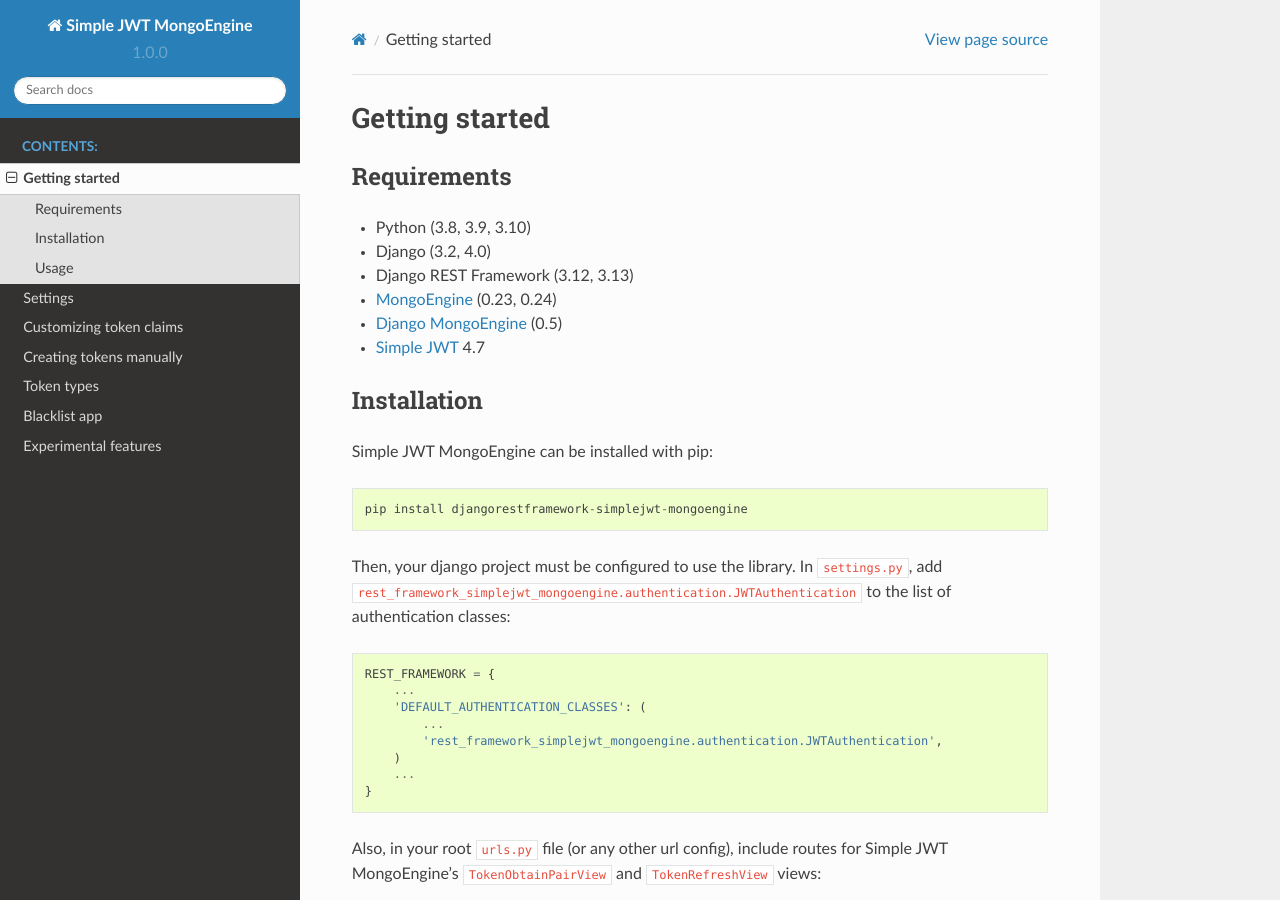
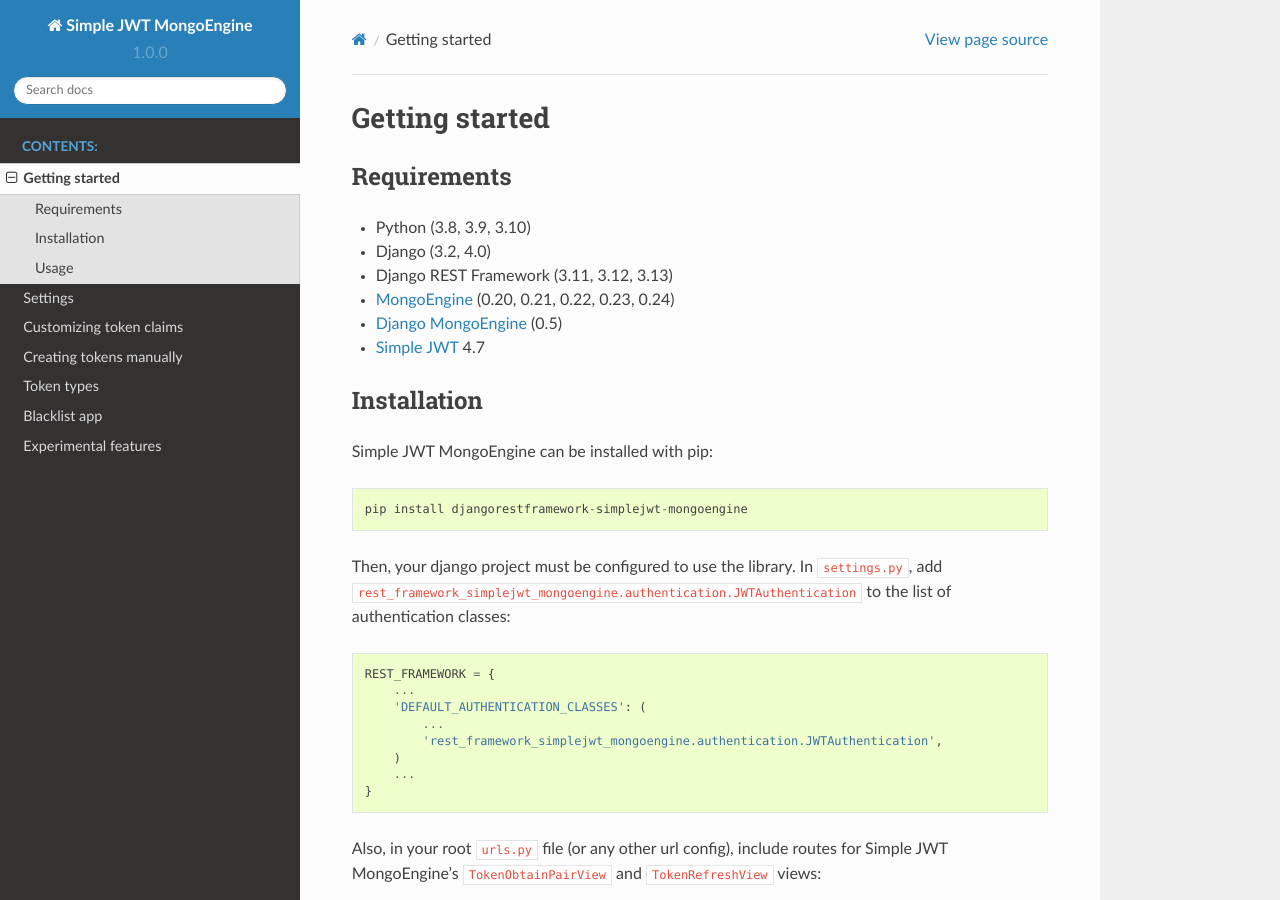
Before and after one commit to ngocngoan/djangorestframework-simplejwt-mongoengine, a Sphinx documentation site: the page built from docs/getting_started.rst, in a window 1280 px wide and 900 px high. Built offline with Sphinx 7.4.7 and the Read the Docs theme 2.0.0, drawn with Linux system fonts in a browser that asks for light colours.

Commit message:
confirm supports for drf 3.11, mongoengine 0.20, 0.21, 0.22

```diff
--- a/docs/getting_started.rst
+++ b/docs/getting_started.rst
@@ -8,8 +8,8 @@
 
 * Python (3.8, 3.9, 3.10)
 * Django (3.2, 4.0)
-* Django REST Framework (3.12, 3.13)
-* `MongoEngine`_ (0.23, 0.24)
+* Django REST Framework (3.11, 3.12, 3.13)
+* `MongoEngine`_ (0.20, 0.21, 0.22, 0.23, 0.24)
 * `Django MongoEngine`_ (0.5)
 * `Simple JWT`_ 4.7
 
```
Also changed, not shown: 2 other files.
